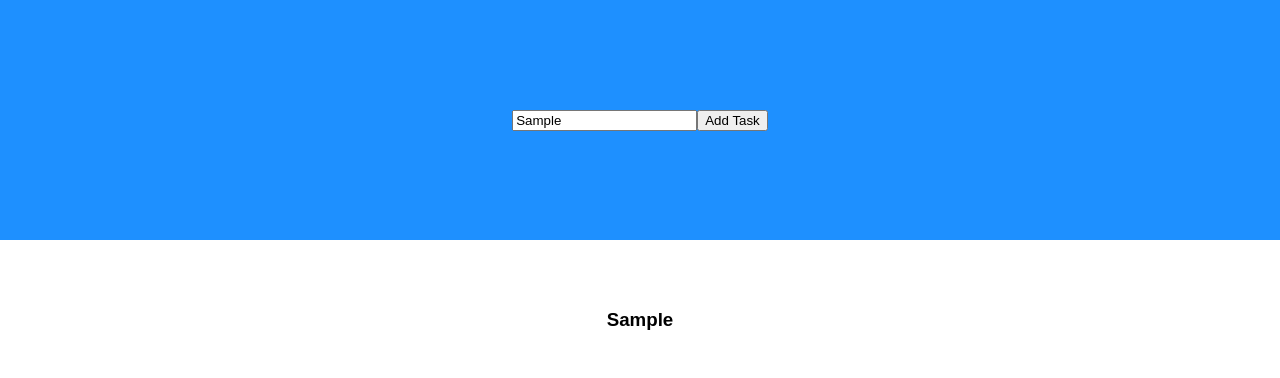
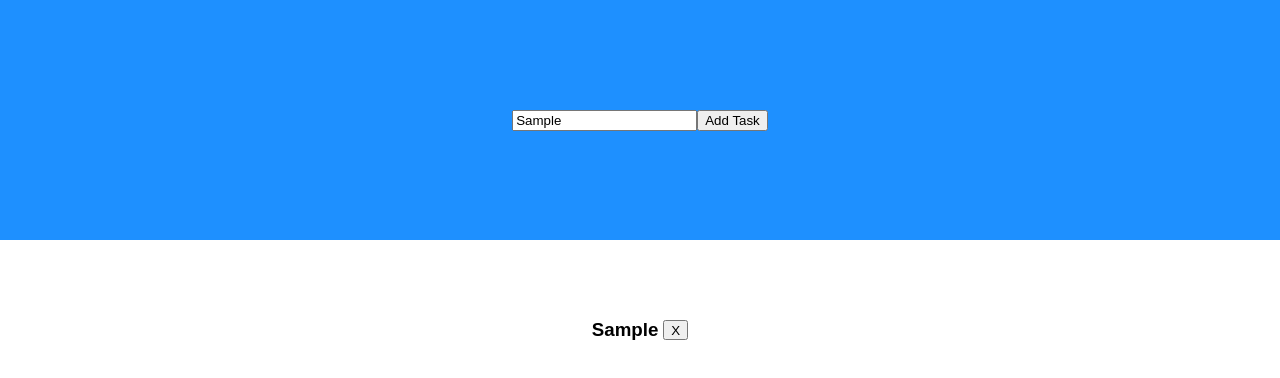
Before and after one commit to khalaeva/learn-react, a React (Create React App) app: page / in a window 1280 px wide. Both pictures are taken after typing "Sample" into the empty fields and a click on the button "Add Task". Shown: the top 378 px of the page. Built offline with nearby package versions, Linux system fonts and the light colour scheme.

Commit message:
delete task

```diff
--- a/src/App.js
+++ b/src/App.js
@@ -10,7 +10,15 @@ function App() {
   }
 
   const addTask = () => {
-    setTodoList([...todoList, newTask])
+    const task = {
+      id: todoList.length === 0 ? 1 : todoList[todoList.length - 1].id + 1,
+      taskName: newTask
+    }
+    setTodoList([...todoList, task])
+  }
+
+  const deleteTask = (id) => {
+    setTodoList(todoList.filter((task) => task.id !== id))
   }
 
   return (
@@ -21,7 +29,11 @@ function App() {
       </div>
       <div className='list'>
         {todoList.map((task, i) => {
-          return <h3 key={i}>{task}</h3>
+          return (
+            <div className="task">
+              <h3 key={i}>{task.taskName}</h3>
+              <button onClick={() => deleteTask(task.id)}>X</button>
+            </div>)
         })}
       </div>
     </div>
```
